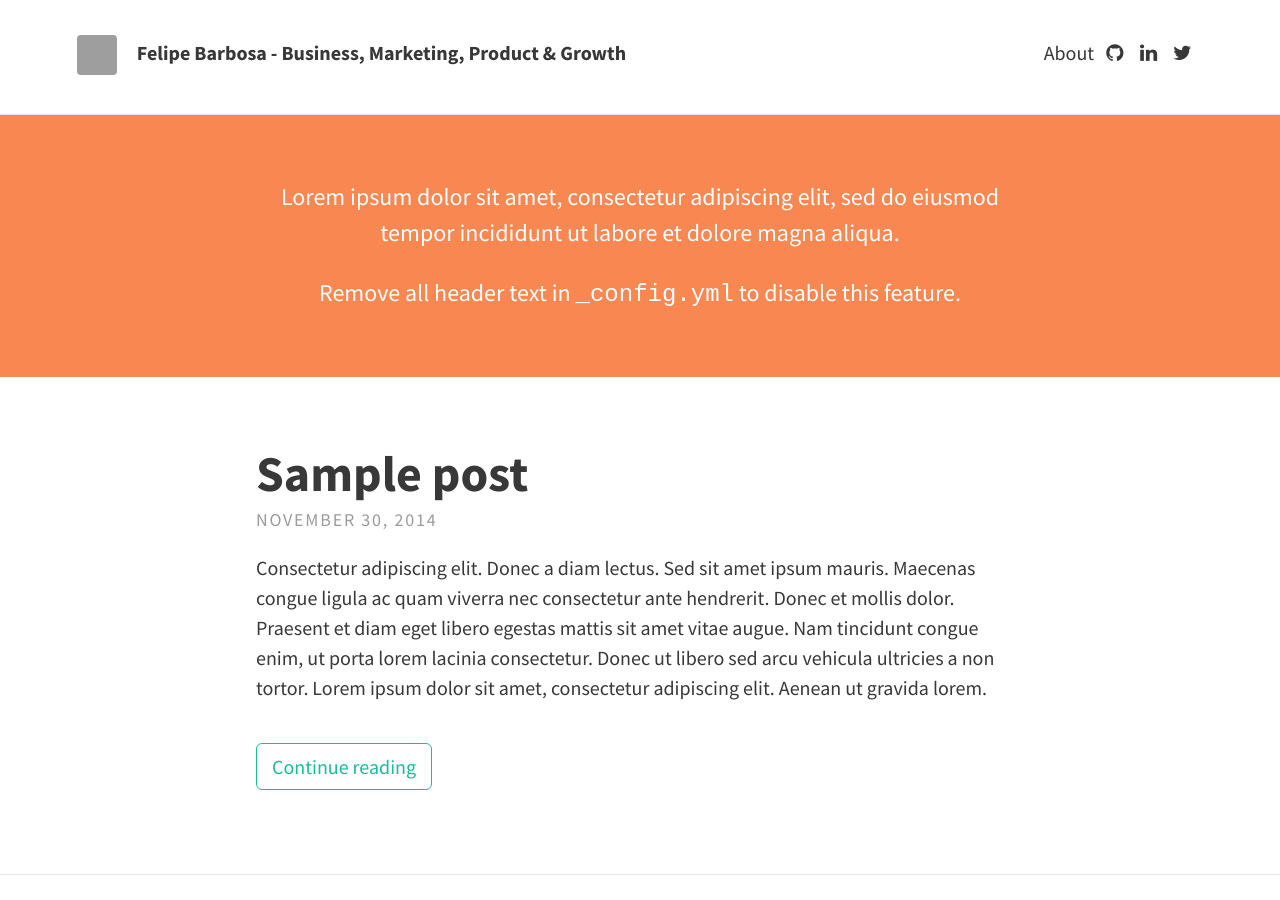
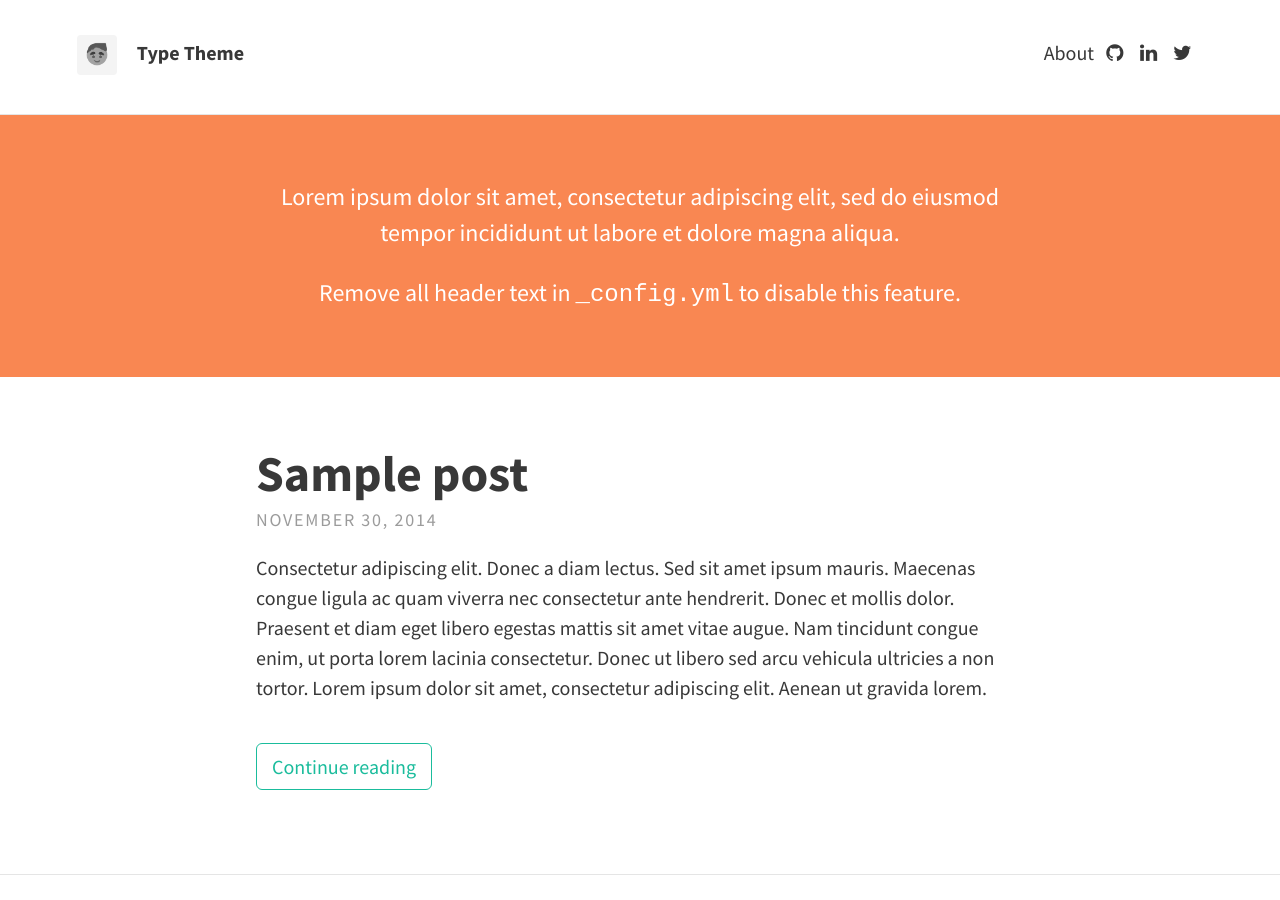
Before and after one commit to felipecbarbosa/felipecbarbosa.github.io, a Jekyll site: the page built from index.html, in a window 1280 px wide and 900 px high. Built offline with Jekyll 4.4.1, drawn with Linux system fonts in a browser that asks for light colours; nearby versions of some CDN libraries; the list of posts is cut into pages by our own code.

Commit message:
Change Avatar url

```diff
--- a/_config.yml
+++ b/_config.yml
@@ -5,8 +5,8 @@ url: "http://example.com" # the base hostname & protocol for your site
 # THEME-SPECIFIC CONFIGURATION
 theme_settings:
   # Meta
-  title: Felipe Barbosa - Business, Marketing, Product & Growth
-  avatar: https://res.cloudinary.com/felipe-barbosa/image/upload/v1497551867/felipe-barbosa-business-marketing-product-growth.png
+  title: Type Theme
+  avatar: avatar.png
   gravatar: # Email MD5 hash
   description: "A website with blog posts and pages" # used by search engines
 
```
